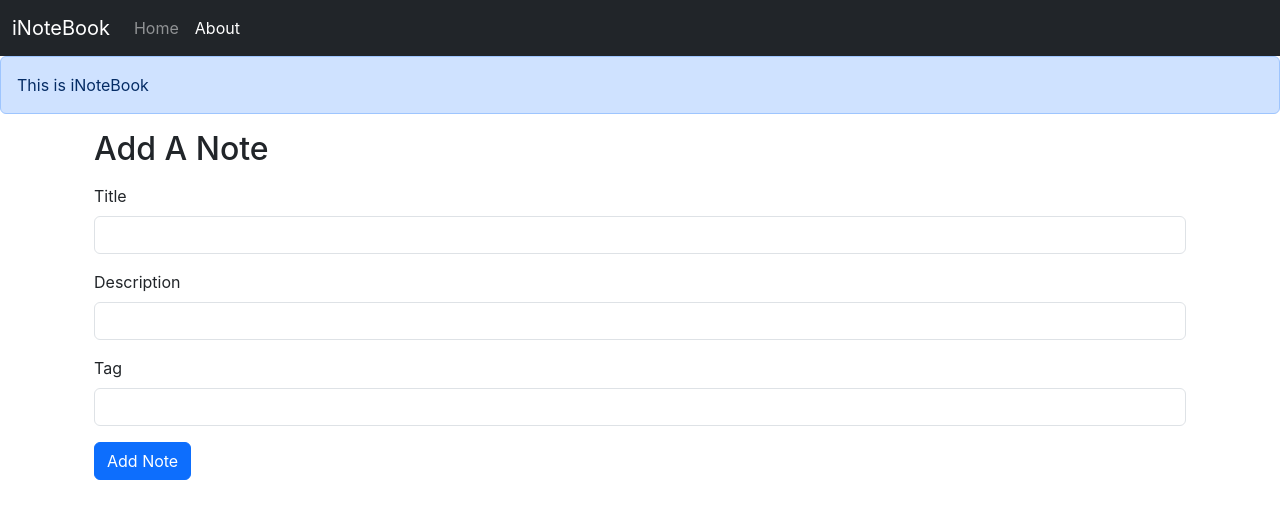
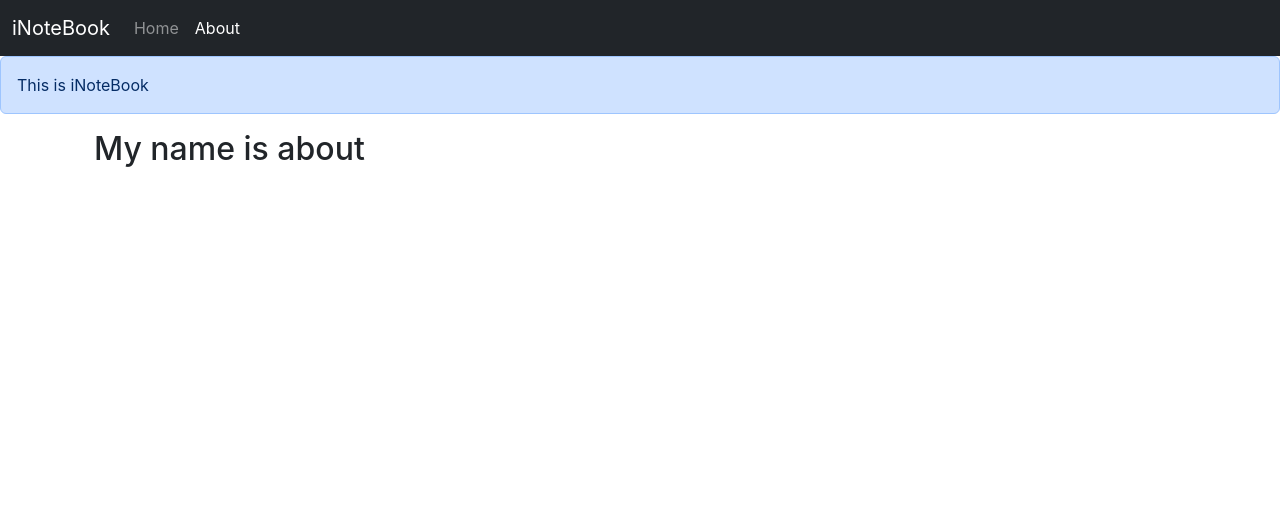
Before and after one commit to BKAPADIA04/inotebook, a React (Create React App) app: page /about in a window 1280 px wide. Shown: the top 518 px of the page. Built offline with nearby package versions, Linux system fonts and the light colour scheme.

Commit message:
CRUD Finished

```diff
--- a/src/App.js
+++ b/src/App.js
@@ -5,7 +5,8 @@
 import { BrowserRouter as Router, Routes, Route } from "react-router-dom";
 import NoteState from "./context/note/NoteState";
 import Alert from "./components/Alert";
-import AddNote from "./components/AddNote";
+import About from "./components/About";
+// import AddNote from "./components/AddNote";
 
 function App() {
   return (
@@ -17,7 +18,7 @@
           <div className="container">
             <Routes>
               <Route path="/" element={<Home />}></Route>
-              <Route path="/about" element={<AddNote />}></Route>
+              <Route path="/about" element={<About />}></Route>
             </Routes>
           </div>
         </Router>
```
